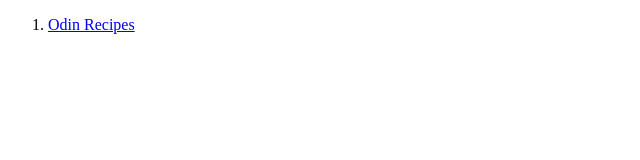
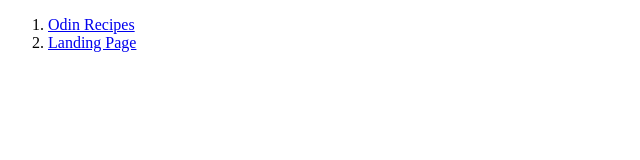
Before and after one commit to aritra0309/Odin_project, a plain HTML site: page index.html in a window 1280 px wide. Shown: the whole page, without its empty margins (0-640 px from the left). Drawn offline with Linux system fonts and the light colour scheme.

Commit message:
index.html updated

```diff
--- a/index.html
+++ b/index.html
@@ -8,6 +8,7 @@
   <body>
     <ol>
       <li><a href="odin-recipes.html" target="_blank">Odin Recipes</a></li>
+      <li><a href="landingpage.html" target="_blank">Landing Page</a></li>
     </ol>
   </body>
 </html>
```
